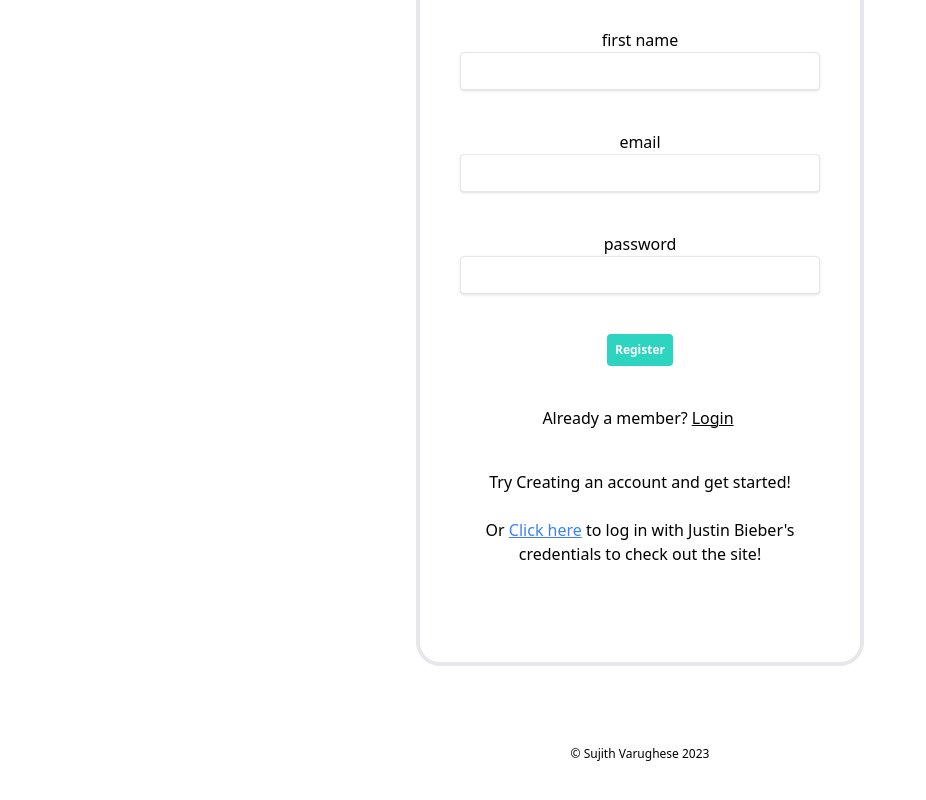
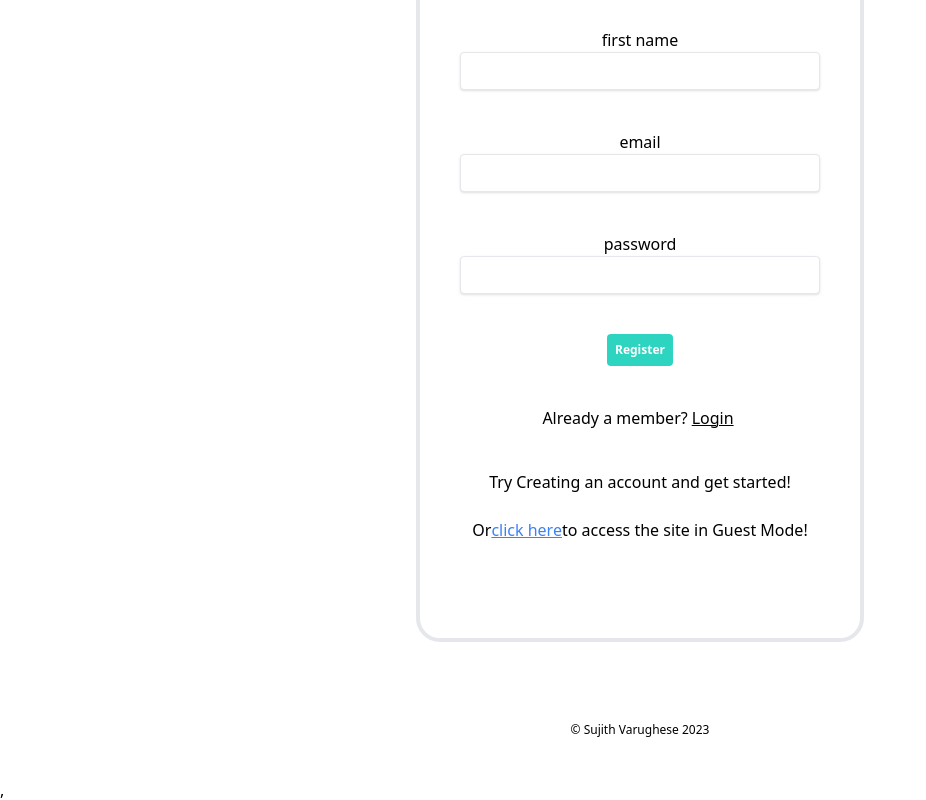
Before and after one commit to sujithvarughese/bookshelf-app, a React (Vite) app in the folder client/: page /register in a window 1280 px wide. Shown: the part 422-1222 px from the top of the page, without its empty margins (0-926 px from the left). Built offline with nearby package versions, Linux system fonts and the light colour scheme.

Commit message:
changed guest mode login from href

```diff
--- a/client/src/components/GuestLogin.jsx
+++ b/client/src/components/GuestLogin.jsx
@@ -1,5 +1,5 @@
 import { useGlobalContext } from "../context/GlobalContext.jsx";
-
+import { NavLink } from "react-router-dom";
 
 const GuestLogin = () => {
 
@@ -16,12 +16,10 @@
 		<div className="flex flex-col gap-6">
 			<div>Try Creating an account and get started!</div>
 			<div>
-				Or <a
-
-				className="underline text-blue-500 hover:cursor-pointer hover:text-cyan-500"
-				onClick={guestLogin}>Click here
-
-			</a> to log in with Justin Bieber's credentials to check out the site!
+				Or
+				<button className="underline text-blue-500 hover:cursor-pointer hover:text-cyan-500"
+				        onClick={guestLogin}>click here</button>
+				to access the site in Guest Mode!
 			</div>
 		</div>
 	);
```
